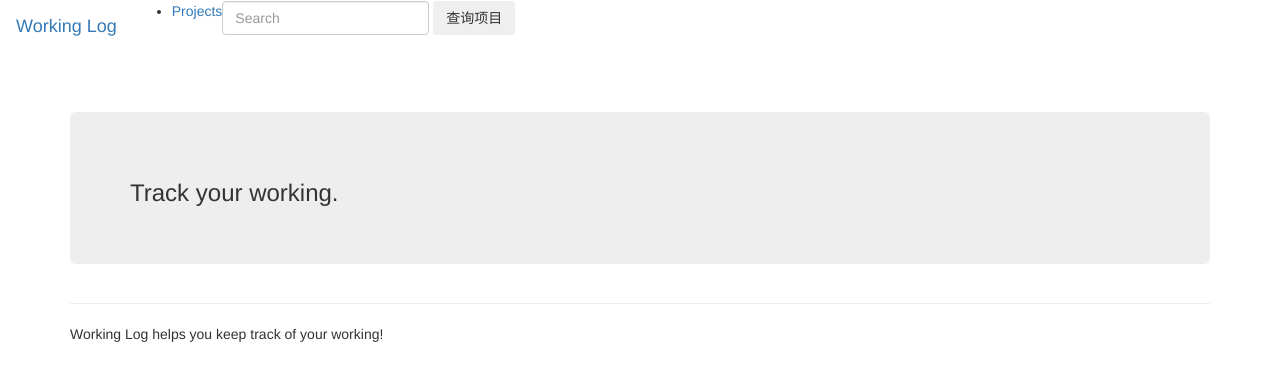
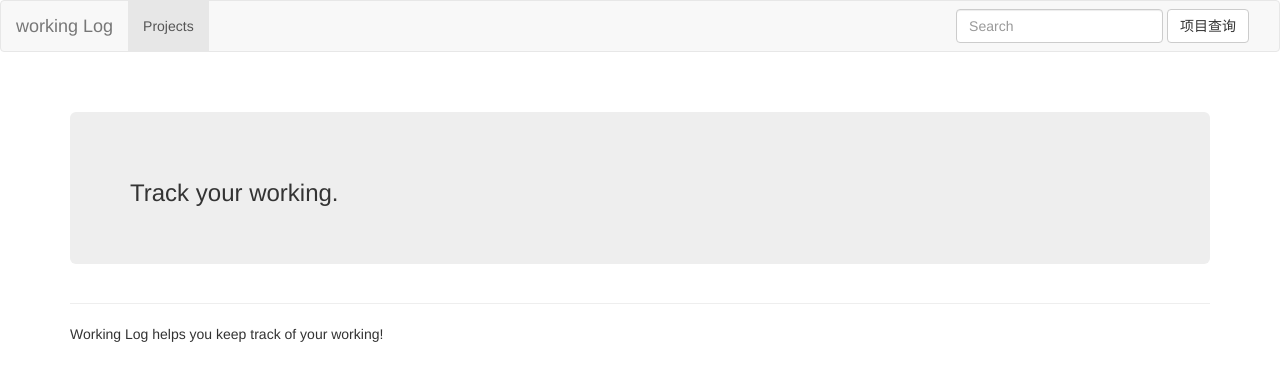
Before and after one commit to Ajaixi/working_log, a Django app: page / in a window 1280 px wide. Shown: the top 381 px of the page. Run offline with Django 3.2, Linux system fonts and the light colour scheme; some libraries are stand-ins or nearby versions.

Commit message:
new style

```diff
--- a/working_logs/templates/working_logs/base.html
+++ b/working_logs/templates/working_logs/base.html
@@ -9,22 +9,33 @@
       {% bootstrap_javascript %}
   </head>
   <body>
-    <nav class="navbar navbar-light bg-light">
-        <a class="navbar-brand" href="{% url 'working_logs:index' %}">Working Log</a>
+    <nav class="navbar navbar-default">
+      <div class="container-fluid">
+        <!-- Brand and toggle get grouped for better mobile display -->
+        <div class="navbar-header">
+          <button type="button" class="navbar-toggle collapsed" data-toggle="collapse" data-target="#bs-example-navbar-collapse-1" aria-expanded="false">
+            <span class="sr-only">Toggle navigation</span>
+            <span class="icon-bar"></span>
+            <span class="icon-bar"></span>
+            <span class="icon-bar"></span>
+          </button>
+          <a class="navbar-brand" href="{% url 'working_logs:index' %}">working Log</a>
+        </div>
 
-        <div id="navbarSupportedContent">
-          <ul class="navbar-nav mr-auto my-2">
-            <li class="nav-item">
-              <a class="nav-link" href="{% url 'working_logs:projects' %}">Projects</a>
-            </li>
+        <!-- Collect the nav links, forms, and other content for toggling -->
+        <div class="collapse navbar-collapse" id="bs-example-navbar-collapse-1">
+          <ul class="nav navbar-nav">
+            <li class="active"><a href="{% url 'working_logs:projects' %}">Projects <span class="sr-only">(current)</span></a></li>
           </ul>
-          <form class="form-inline my-2 mx-6 my-md-0" action="{% url 'working_logs:search' %}" method="post">
-            {% csrf_token %}
-            <input class="form-control mr-sm-2" type="search" placeholder="Search" aria-label="Search" name="project">
-            <button class="btn btn-outline-success my-2 my-sm-0" type="submit">查询项目</button>
+          <form class="navbar-form navbar-right">
+            <div class="form-group">
+              <input type="text" class="form-control" placeholder="Search" name="project">
+            </div>
+            <button type="submit" class="btn btn-default">项目查询</button>
           </form>
-        </div>
-      </nav>
+        </div><!-- /.navbar-collapse -->
+      </div><!-- /.container-fluid -->
+    </nav>
       <div class="container">
         <div class="page-header">
           {% block header %}{% endblock header %}
```
Also changed, not shown: working_logs/templates/working_logs/model.html (+24 -19 lines).
